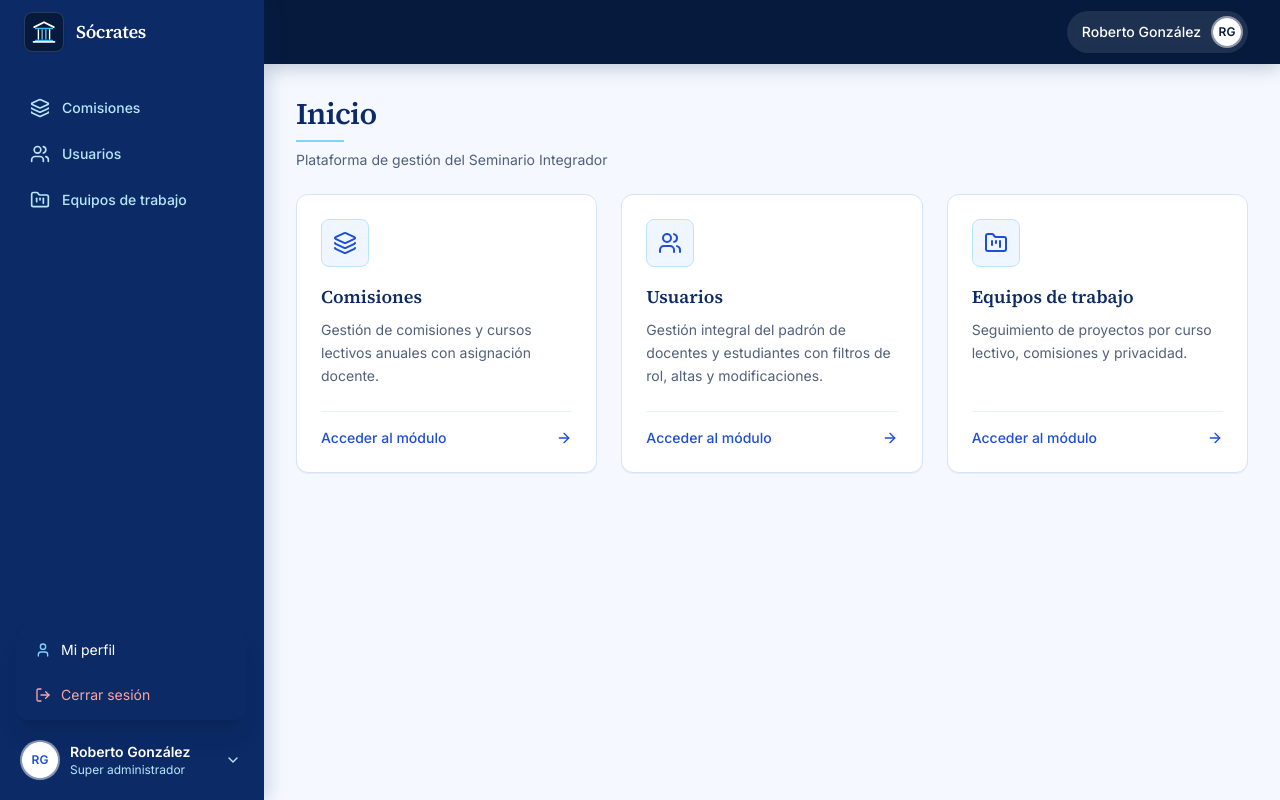
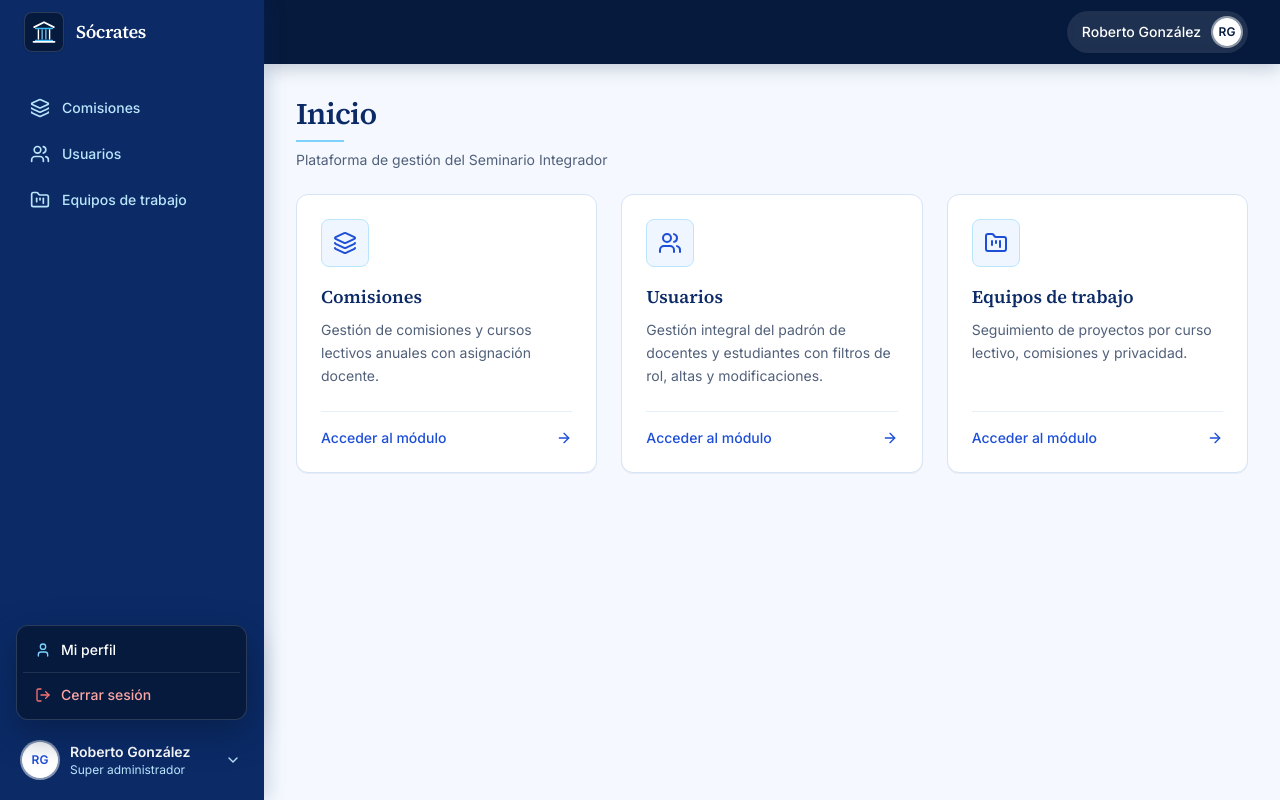
Before and after one commit to MateoFernandez04/proyectoPriv, a React (Vite) app: page / in a window 1280 px wide. Both pictures are taken after a click on the button "Menú de usuario". Built offline with nearby package versions, Linux system fonts and the light colour scheme.

Commit message:
style: update user menu visual styling
Refactor user menu appearance to improve contrast, alignment, and spacing using updated color palettes and border effects.

```diff
--- a/src/components/layout/Shell.tsx
+++ b/src/components/layout/Shell.tsx
@@ -199,25 +199,25 @@ export const Shell: React.FC<{ children: React.ReactNode }> = ({ children }) =>
 
           {/* Menú desplegable con "Mi perfil" y "Cerrar sesión" */}
           {isUserMenuOpen && (
-            <div className="absolute bottom-20 left-4 right-4 bg-[#0B2A66] border border-[#0B2A66] rounded-xl shadow-xl p-1.5 z-50 animate-in fade-in slide-in-from-bottom-2 duration-150 backdrop-blur-md">
+            <div className="absolute bottom-20 left-4 right-4 bg-[#061A3D] border border-white/15 rounded-xl shadow-[0_12px_32px_rgba(6,26,61,0.6)] p-1.5 z-50 animate-in fade-in slide-in-from-bottom-2 duration-150 backdrop-blur-md">
               <button
                 type="button"
                 onClick={() => {
                   setIsUserMenuOpen(false);
                   navigate('/perfil');
                 }}
-                className="w-full flex items-center gap-2.5 px-3 py-2 text-sm text-white hover:bg-white/15 rounded-lg transition-colors cursor-pointer text-left"
+                className="w-full flex items-center gap-2.5 px-3 py-2 text-sm text-white hover:bg-white/12 rounded-lg transition-colors cursor-pointer text-left font-medium"
               >
                 <User className="w-4 h-4 text-[#7DD3FC]" />
                 <span>Mi perfil</span>
               </button>
-              <div className="my-1 border-t border-[#0B2A66]" />
+              <div className="my-1 border-t border-white/10" />
               <button
                 type="button"
                 onClick={handleLogout}
-                className="w-full flex items-center gap-2.5 px-3 py-2 text-sm text-[#FCA5A5] hover:bg-[#B91C1C]/30 rounded-lg transition-colors cursor-pointer text-left"
+                className="w-full flex items-center gap-2.5 px-3 py-2 text-sm text-[#FCA5A5] hover:bg-[#DC2626]/20 hover:text-white rounded-lg transition-colors cursor-pointer text-left font-medium"
               >
-                <LogOut className="w-4 h-4" />
+                <LogOut className="w-4 h-4 text-[#F87171]" />
                 <span>Cerrar sesión</span>
               </button>
             </div>
```
